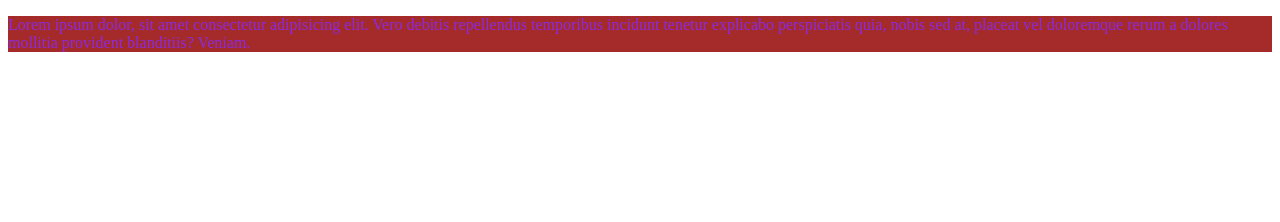
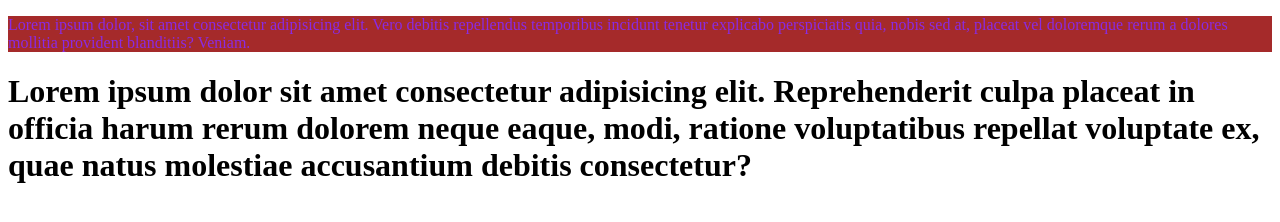
Before and after one commit to nurnobysn12/japan-country, a plain HTML site: page index.html in a window 1280 px wide. Drawn offline with Linux system fonts and the light colour scheme.

Commit message:
japan-country

```diff
--- a/index.html
+++ b/index.html
@@ -10,5 +10,7 @@
 
     <p>Lorem ipsum dolor, sit amet consectetur adipisicing elit. Vero debitis repellendus temporibus incidunt tenetur explicabo perspiciatis quia, nobis sed at, placeat vel doloremque rerum a dolores mollitia provident blanditiis? Veniam.</p>
 
+    <h1>Lorem ipsum dolor sit amet consectetur adipisicing elit. Reprehenderit culpa placeat in officia harum rerum dolorem neque eaque, modi, ratione voluptatibus repellat voluptate ex, quae natus molestiae accusantium debitis consectetur?</h1>
+
 </body>
 </html>
```
